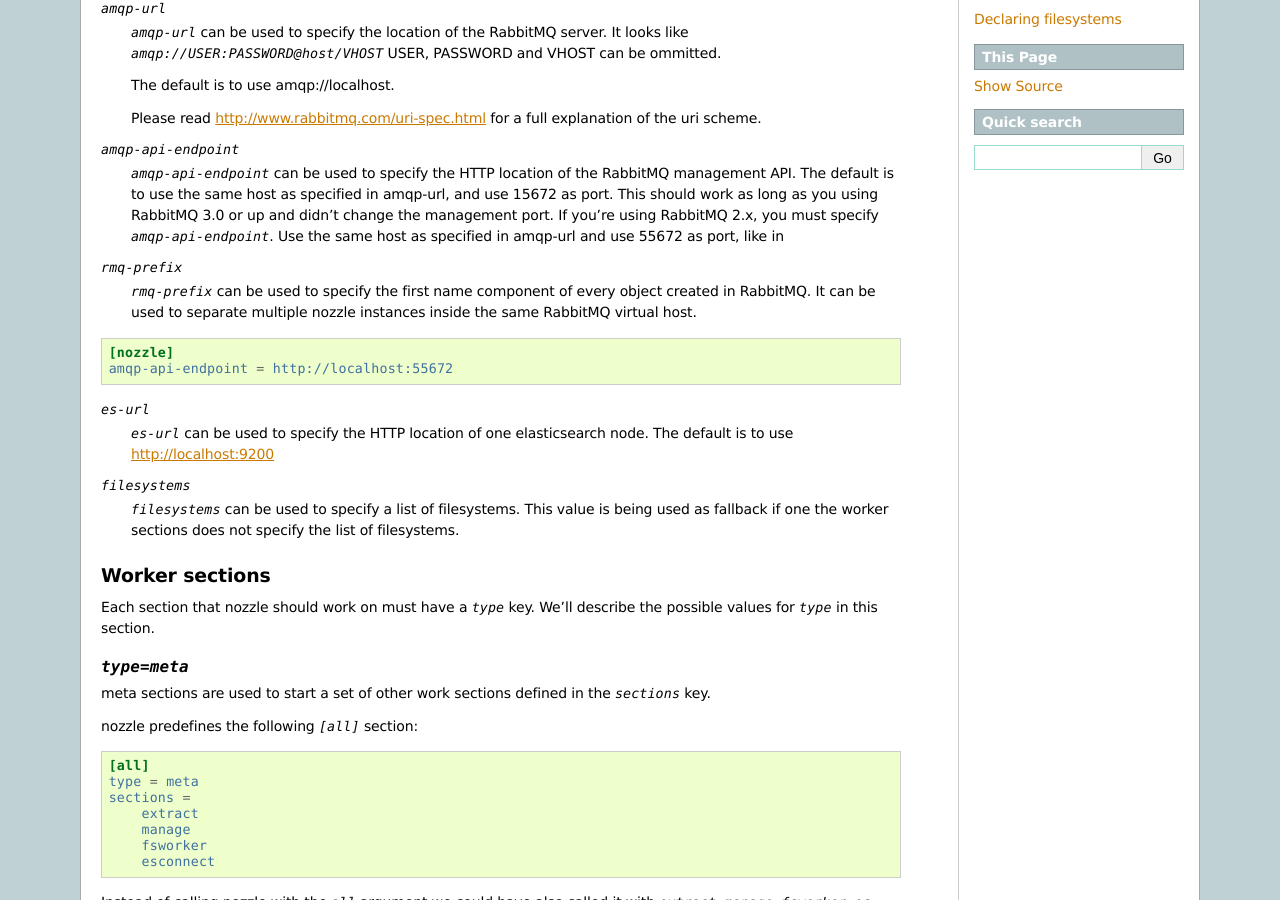
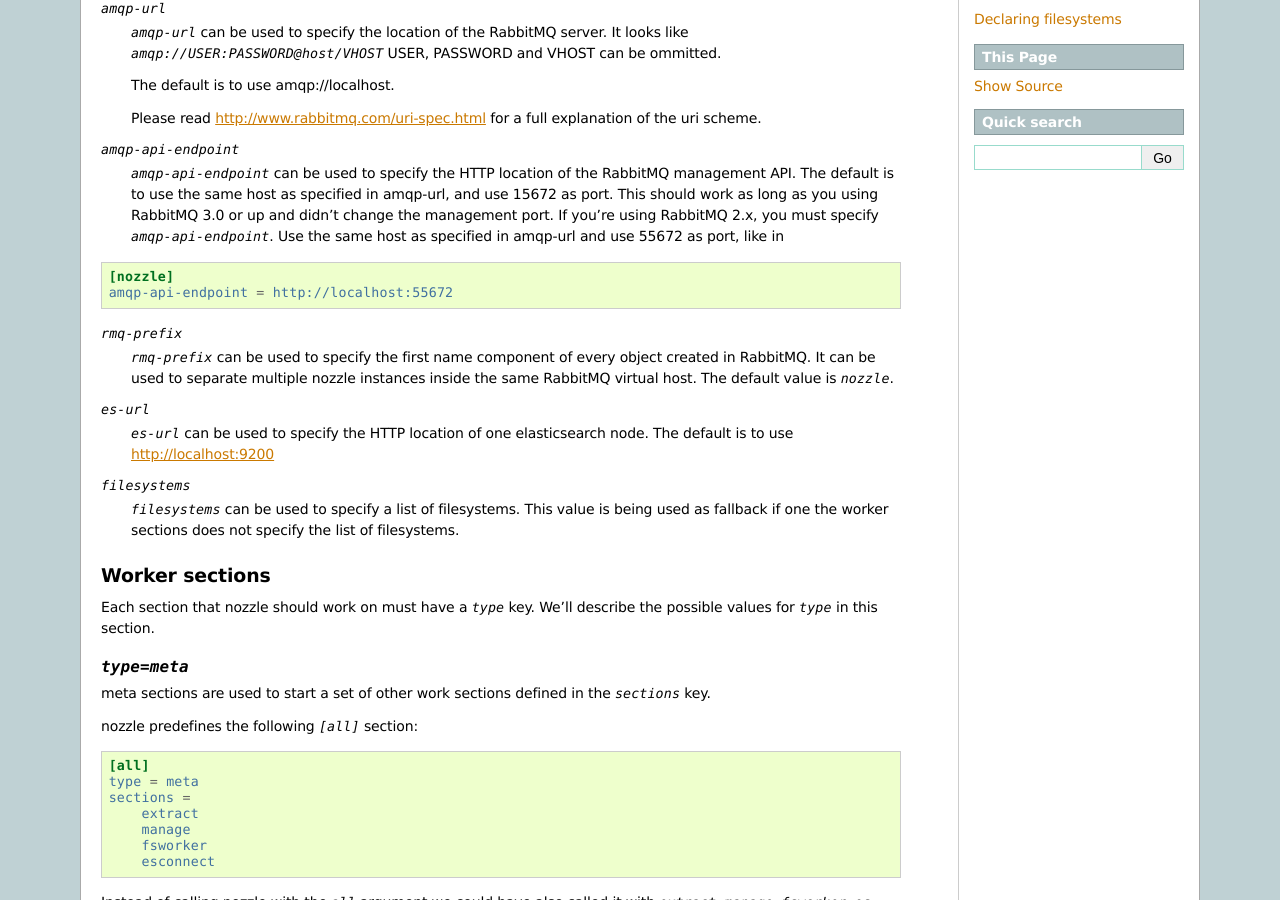
Before and after one commit to brainbot-com/es-nozzle, a Sphinx documentation site: the page built from doc/command.rst, in a window 1280 px wide and 900 px high, scrolled down 349 px. Built offline with Sphinx 7.4.7, drawn with Linux system fonts in a browser that asks for light colours.

Commit message:
fix, mention rmq-prefix default

```diff
--- a/doc/command.rst
+++ b/doc/command.rst
@@ -37,15 +37,16 @@ of filesystems to work on:
   `amqp-api-endpoint`. Use the same host as specified in amqp-url and
   use 55672 as port, like in
 
+.. code-block:: ini
+
+    [nozzle]
+    amqp-api-endpoint = http://localhost:55672
+
 `rmq-prefix`
   `rmq-prefix` can be used to specify the first name component of
   every object created in RabbitMQ. It can be used to separate
   multiple nozzle instances inside the same RabbitMQ virtual host.
-
-.. code-block:: ini
-
-    [nozzle]
-    amqp-api-endpoint = http://localhost:55672
+  The default value is `nozzle`.
 
 `es-url`
   `es-url` can be used to specify the HTTP location of one
```
